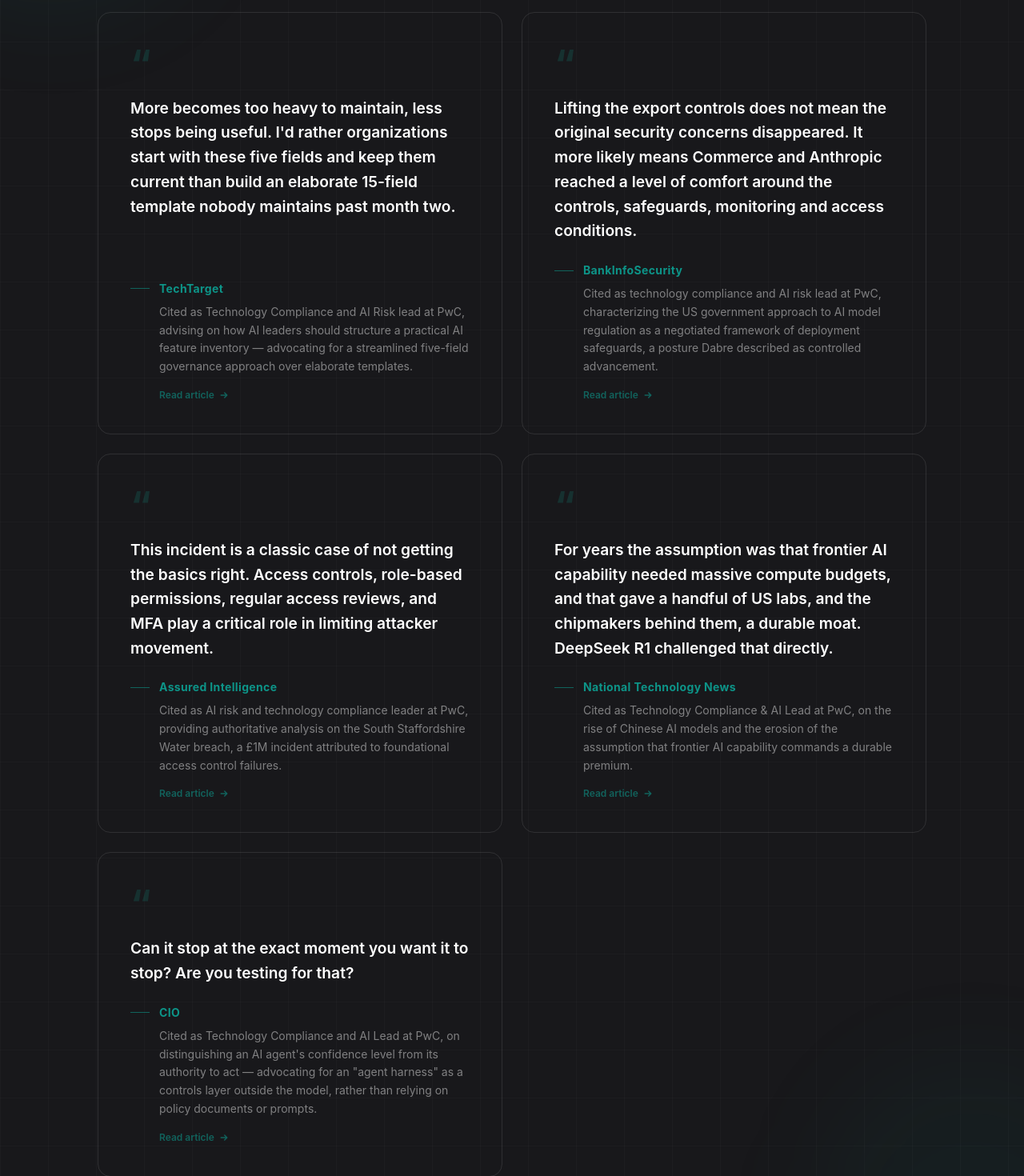
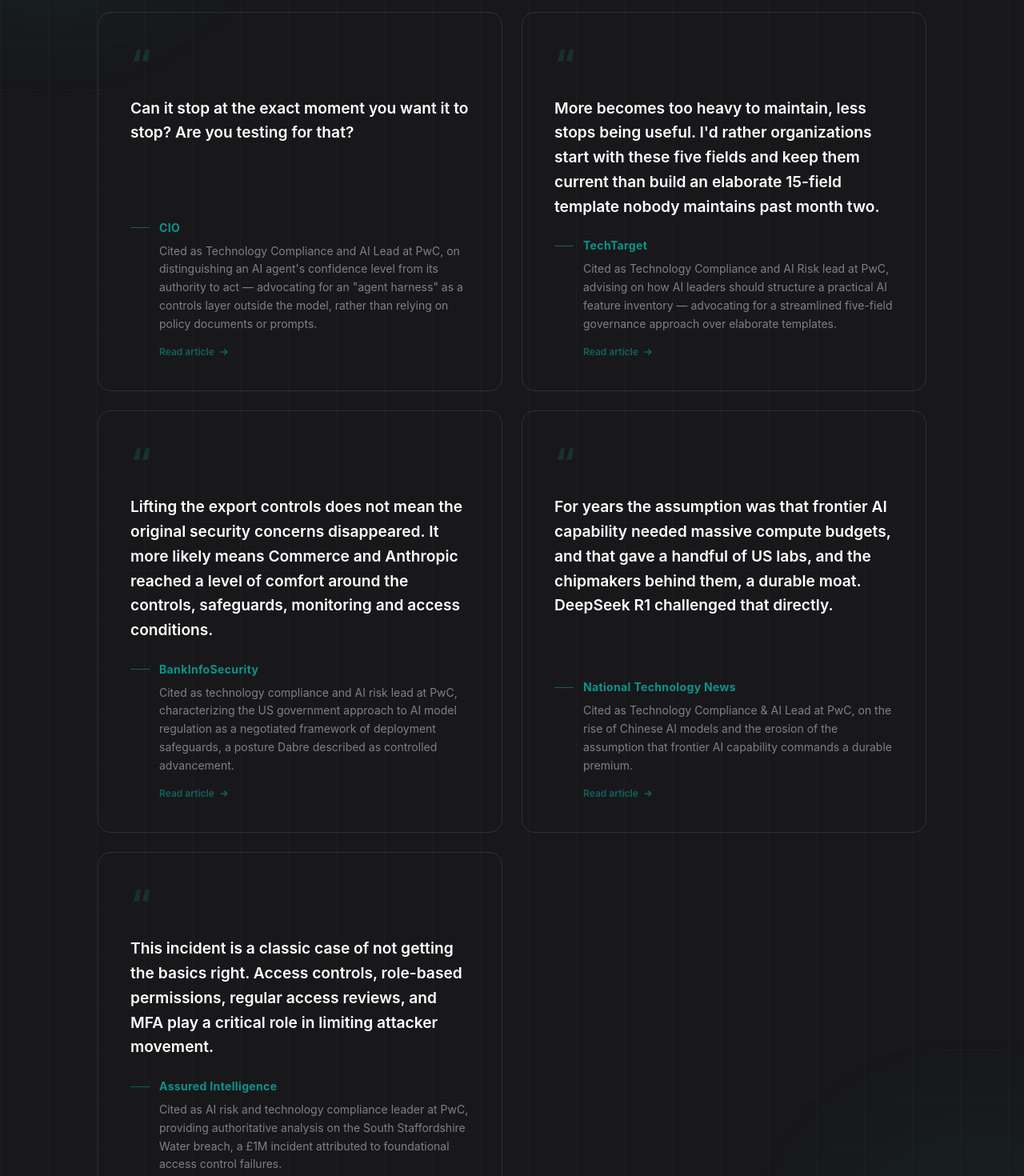
Before and after one commit to allandabre/allandabre.com, a React (Vite) app: page / in a window 1280 px wide. Shown: the part 4820-6290 px from the top of the page at 80% size. Built offline with nearby package versions, Linux system fonts and the light colour scheme.

Commit message:
polish: order media citations by outlet impact
Rank Cited by Industry Media entries by outlet reach/authority and
citation substance: CIO, TechTarget, BankInfoSecurity, National
Technology News, Assured Intelligence.

Co-Authored-By: Claude Sonnet 5 <noreply@anthropic.com>

```diff
--- a/src/data/recognition.js
+++ b/src/data/recognition.js
@@ -26,6 +26,12 @@ export const publications = [
 
 export const mediaQuotes = [
   {
+    outlet:  'CIO',
+    quote:   'Can it stop at the exact moment you want it to stop? Are you testing for that?',
+    context: 'Cited as Technology Compliance and AI Lead at PwC, on distinguishing an AI agent\'s confidence level from its authority to act — advocating for an "agent harness" as a controls layer outside the model, rather than relying on policy documents or prompts.',
+    url:     'https://www.cio.com/article/4208063/ai-agents-need-to-learn-when-enough-is-enough.html',
+  },
+  {
     outlet:  'TechTarget',
     quote:   'More becomes too heavy to maintain, less stops being useful. I\'d rather organizations start with these five fields and keep them current than build an elaborate 15-field template nobody maintains past month two.',
     context: 'Cited as Technology Compliance and AI Risk lead at PwC, advising on how AI leaders should structure a practical AI feature inventory — advocating for a streamlined five-field governance approach over elaborate templates.',
@@ -38,22 +44,16 @@ export const mediaQuotes = [
     url:     'https://www.bankinfosecurity.com/us-lifts-export-curbs-on-anthropic-ai-models-a-32123',
   },
   {
-    outlet:  'Assured Intelligence',
-    quote:   'This incident is a classic case of not getting the basics right. Access controls, role-based permissions, regular access reviews, and MFA play a critical role in limiting attacker movement.',
-    context: 'Cited as AI risk and technology compliance leader at PwC, providing authoritative analysis on the South Staffordshire Water breach, a £1M incident attributed to foundational access control failures.',
-    url:     'https://assured.co.uk/2026/ai-autopsy-south-staffordshire-waters-1m-lesson-in-visibility/',
-  },
-  {
     outlet:  'National Technology News',
     quote:   'For years the assumption was that frontier AI capability needed massive compute budgets, and that gave a handful of US labs, and the chipmakers behind them, a durable moat. DeepSeek R1 challenged that directly.',
     context: 'Cited as Technology Compliance & AI Lead at PwC, on the rise of Chinese AI models and the erosion of the assumption that frontier AI capability commands a durable premium.',
     url:     'https://nationaltechnology.co.uk/No_Longer_Behind_The_Rise_Of_Chinese_AI_Models_At_The_Enterprise_Level.php',
   },
   {
-    outlet:  'CIO',
-    quote:   'Can it stop at the exact moment you want it to stop? Are you testing for that?',
-    context: 'Cited as Technology Compliance and AI Lead at PwC, on distinguishing an AI agent\'s confidence level from its authority to act — advocating for an "agent harness" as a controls layer outside the model, rather than relying on policy documents or prompts.',
-    url:     'https://www.cio.com/article/4208063/ai-agents-need-to-learn-when-enough-is-enough.html',
+    outlet:  'Assured Intelligence',
+    quote:   'This incident is a classic case of not getting the basics right. Access controls, role-based permissions, regular access reviews, and MFA play a critical role in limiting attacker movement.',
+    context: 'Cited as AI risk and technology compliance leader at PwC, providing authoritative analysis on the South Staffordshire Water breach, a £1M incident attributed to foundational access control failures.',
+    url:     'https://assured.co.uk/2026/ai-autopsy-south-staffordshire-waters-1m-lesson-in-visibility/',
   },
 ]
 
```
